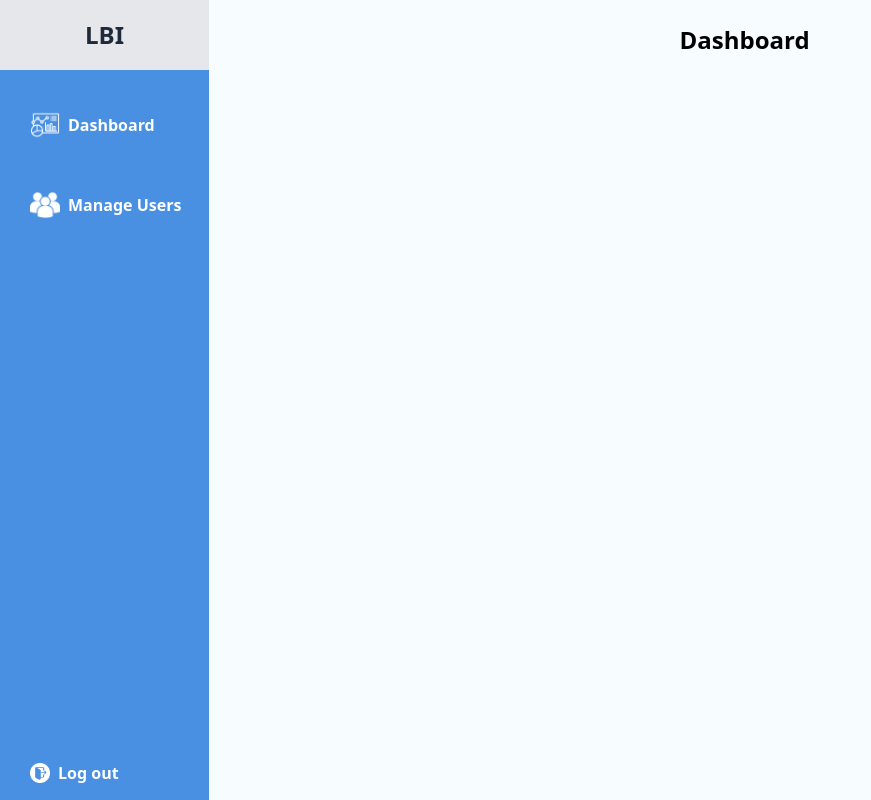
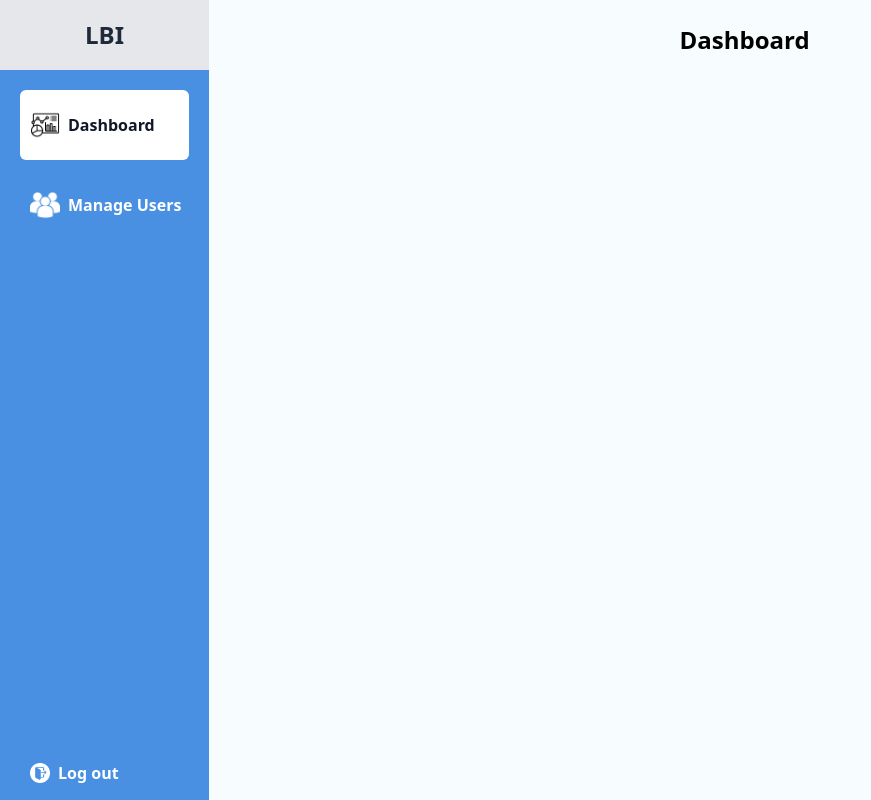
Before and after one commit to dinmaku/lbi_task_2, a Vue app in the folder frontend/: page /dashboard in a window 1280 px wide. Shown: the whole page, without its empty margins (0-871 px from the left). Built offline with nearby package versions, Linux system fonts and the light colour scheme.

Commit message:
Final commit for user management

```diff
--- a/frontend/src/pages/defaultLayout.vue
+++ b/frontend/src/pages/defaultLayout.vue
@@ -12,22 +12,32 @@
         <div class = "flex flex-col space-y-[10px]">
           <router-link
             to="/dashboard"
+            active-class="bg-white text-gray-900 whitespace-nowrap"
             class="inline-flex items-center py-[20px] px-[10px] w-full text-md font-interBold font-semibold rounded-md border-gray-200 hover:bg-white hover:text-gray-900 transition duration-400 ease-in-out group whitespace-nowrap"
           >
             <img
             aria-hidden="true"
-            class="mr-2 w-[30px] h-[30px] transition duration-300 ease-in-out group-hover:brightness-0"
+            class="mr-2 w-[30px] h-[30px] transition duration-300 ease-in-out"
+            :class="{'brightness-0': isActive('/dashboard'),
+                      'group-hover:brightness-0': true
+
+            }"
             src="../assets/icons/dashboard.png"
             />
             Dashboard
           </router-link>
           <router-link
             to="/manage-users"
+            active-class="bg-white text-gray-900 whitespace-nowrap"
             class="inline-flex items-center py-[20px] px-[10px] w-full text-md font-interBold font-semibold rounded-md border-gray-200 hover:bg-white hover:text-gray-900 transition duration-400 ease-in-out group whitespace-nowrap"
           >
             <img
             aria-hidden="true"
-            class="mr-2 w-[30px] h-[30px] transition duration-300 ease-in-out group-hover:brightness-0"
+            class="mr-2 w-[30px] h-[30px] transition duration-300 ease-in-out"
+            :class="{'brightness-0': isActive('/manage-users'),
+                      'group-hover:brightness-0': true
+
+            }"
             src="../assets/icons/manage_users.png"
             />
             Manage Users
@@ -112,6 +122,9 @@ export default {
       sessionStorage.removeItem('access_token');
       this.$router.push('/');
     },
+    isActive(route) {
+      return this.$route.path === route;
+    }
   },
 };
 </script>
```
